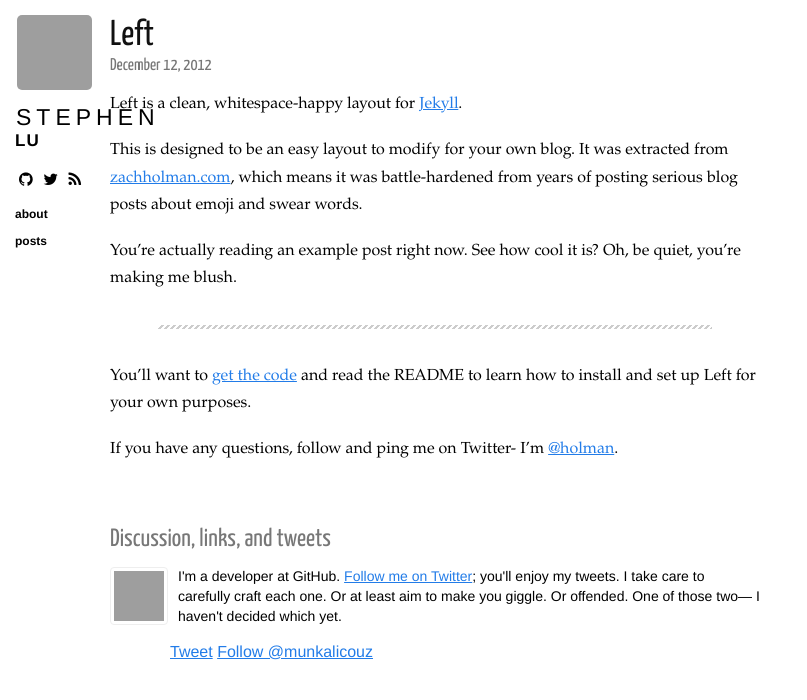
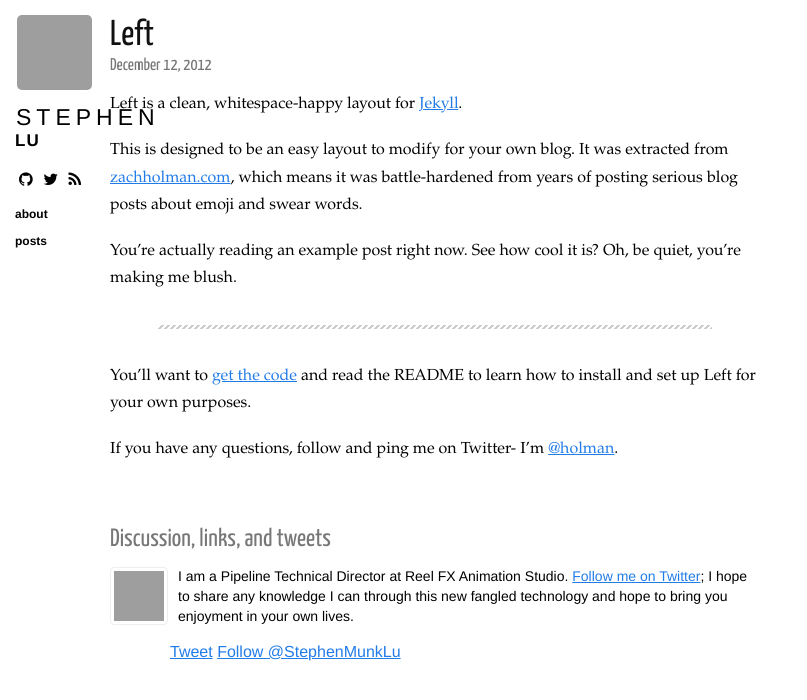
Before and after one commit to Munk801/munk801.github.io, a Jekyll site: the page built from _posts/2012-12-12-left.markdown, in a window 1280 px wide, cut to the strip 0-700 px from the top of the page. Shown: the whole strip, without its empty margins (0-807 px from the left). Built offline with Jekyll 4.4.1, drawn with Linux system fonts in a browser that asks for light colours; nearby versions of some CDN libraries; Markdown is read by kramdown in place of the engine named in the settings; comment, search, counter and statistics services are not loaded; grey boxes are pictures that could not be loaded.

Commit message:
Changed a few things and removed the initial post

```diff
--- a/_config.yml
+++ b/_config.yml
@@ -7,6 +7,6 @@ rdiscount:
 name: Stephen Lu
 url: munk801.github.io
 description: The start to something big!
-twitter: munkalicouz
+twitter: StephenMunkLu
 github: Munk801
 gravatar_url: http://www.gravatar.com/avatar/9b96dbfa235cbf3aa0e30035654a5a06
--- a/_layouts/post.html
+++ b/_layouts/post.html
@@ -22,10 +22,8 @@ layout: layout
       </a>
 
       <p>
-        I'm a developer at GitHub. <a href="https://twitter.com/{{ site.twitter }}" target="_blank">Follow me on Twitter</a>;
-        you'll enjoy my tweets. I take care to carefully craft each one. Or at least aim to make
-        you giggle. Or offended. One of those two&mdash; I haven't decided which yet.
-      </p>
+        I am a Pipeline Technical Director at Reel FX Animation Studio. <a href="https://twitter.com/{{ site.twitter }}" target="_blank">Follow me on Twitter</a>;
+        I hope to share any knowledge I can through this new fangled technology and hope to bring you enjoyment in your own lives.</p>
 
       <a href="http://twitter.com/share" class="twitter-share-button" data-count="none" data-via="{{ site.twitter }}">Tweet</a>
       <a href="http://twitter.com/{{ site.twitter }}" class="twitter-follow-button" data-show-count="false">Follow @{{ site.twitter }}</a>
```
Also changed, not shown: 2 other files.
